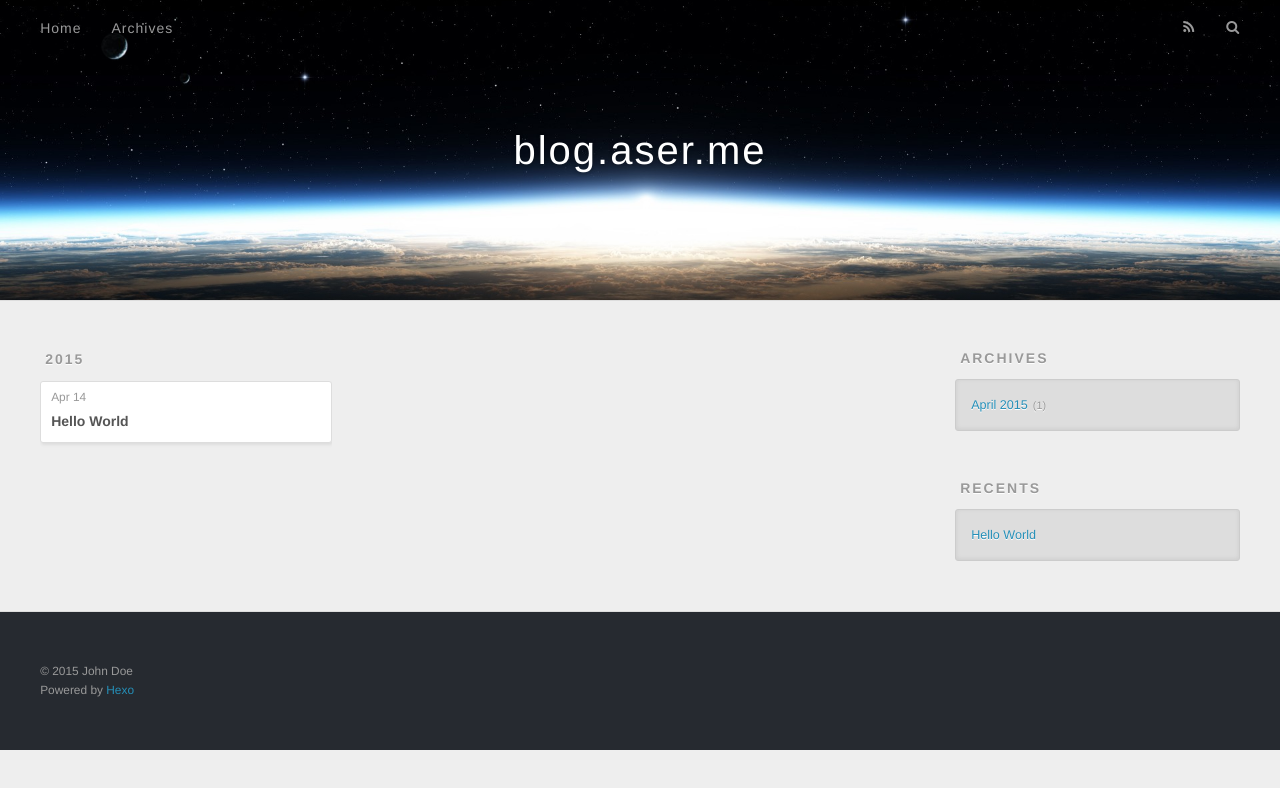
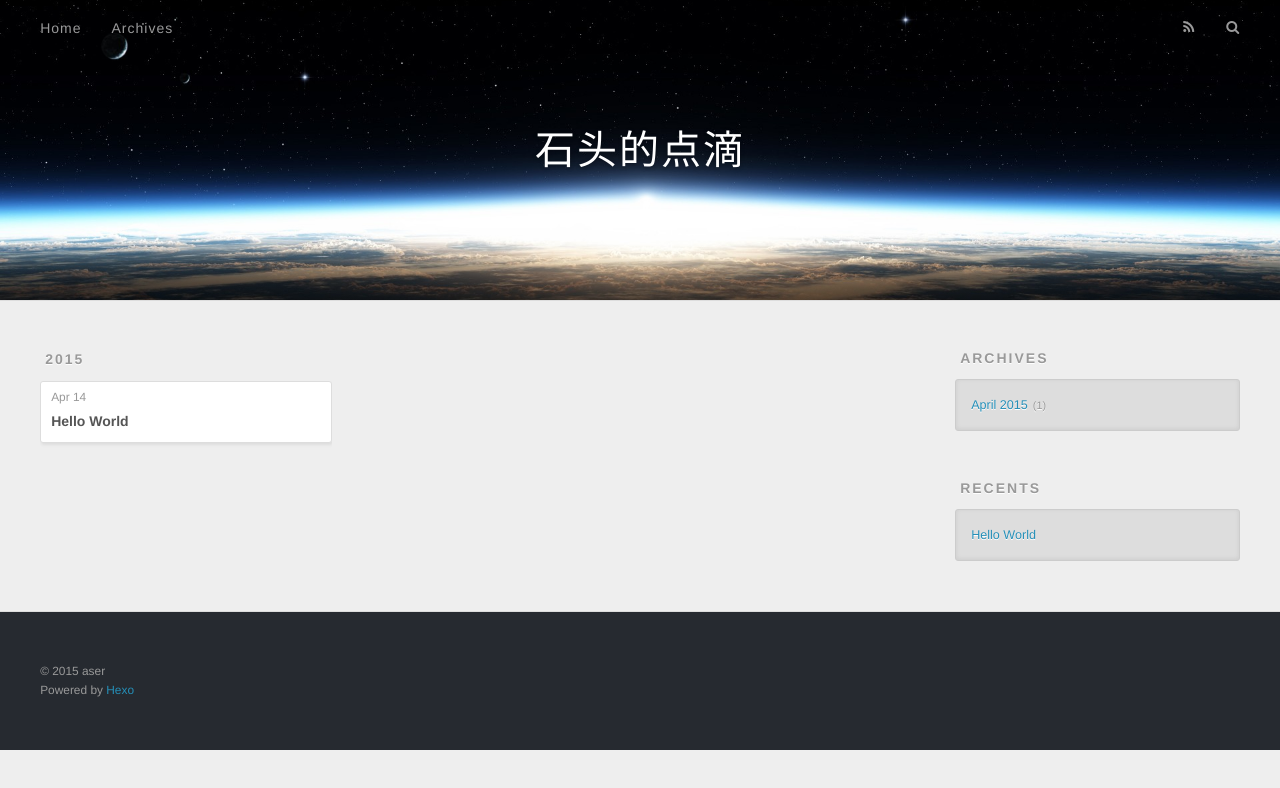
Before and after one commit to aserunix/aserunix.github.io, a plain HTML site: page archives/2015/04/index.html in a window 1280 px wide. Drawn offline with nearby package versions, Linux system fonts and the light colour scheme.

Commit message:
Site updated: 2015-04-15 10:14:47

```diff
--- a/archives/2015/04/index.html
+++ b/archives/2015/04/index.html
@@ -3,19 +3,19 @@
 <head>
   <meta charset="utf-8">
 
-  <title>Archives: 2015/4 | blog.aser.me</title>
+  <title>Archives: 2015/4 | 石头的点滴</title>
   <meta name="viewport" content="width=device-width, initial-scale=1, maximum-scale=1">
   <meta name="description">
 <meta property="og:type" content="website">
-<meta property="og:title" content="blog.aser.me">
+<meta property="og:title" content="石头的点滴">
 <meta property="og:url" content="http://blog.aser.me/archives/2015/04/index.html">
-<meta property="og:site_name" content="blog.aser.me">
+<meta property="og:site_name" content="石头的点滴">
 <meta property="og:description">
 <meta name="twitter:card" content="summary">
-<meta name="twitter:title" content="blog.aser.me">
+<meta name="twitter:title" content="石头的点滴">
 <meta name="twitter:description">
 
-    <link rel="alternative" href="/atom.xml" title="blog.aser.me" type="application/atom+xml">
+    <link rel="alternative" href="/atom.xml" title="石头的点滴" type="application/atom+xml">
 
 
     <link rel="icon" href="/favicon.png">
@@ -33,7 +33,7 @@
   <div id="header-outer" class="outer">
     <div id="header-title" class="inner">
       <h1 id="logo-wrap">
-        <a href="/" id="logo">blog.aser.me</a>
+        <a href="/" id="logo">石头的点滴</a>
       </h1>
 
     </div>
@@ -133,7 +133,7 @@
 
   <div class="outer">
     <div id="footer-info" class="inner">
-      &copy; 2015 John Doe<br>
+      &copy; 2015 aser<br>
       Powered by <a href="http://hexo.io/" target="_blank">Hexo</a>
     </div>
   </div>
```
Also changed, not shown: 2015/04/14/hello-world/index.html (+5 -5 lines), archives/2015/index.html (+7 -7 lines), archives/index.html (+7 -7 lines), index.html (+7 -7 lines).
